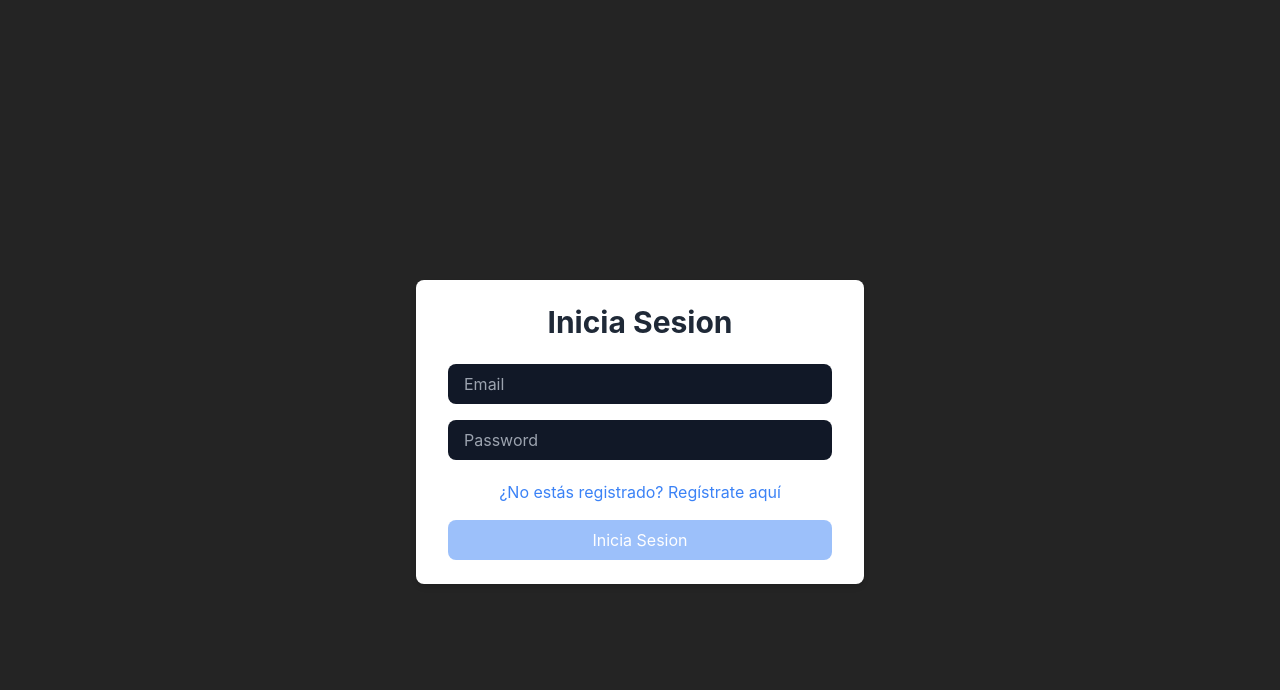
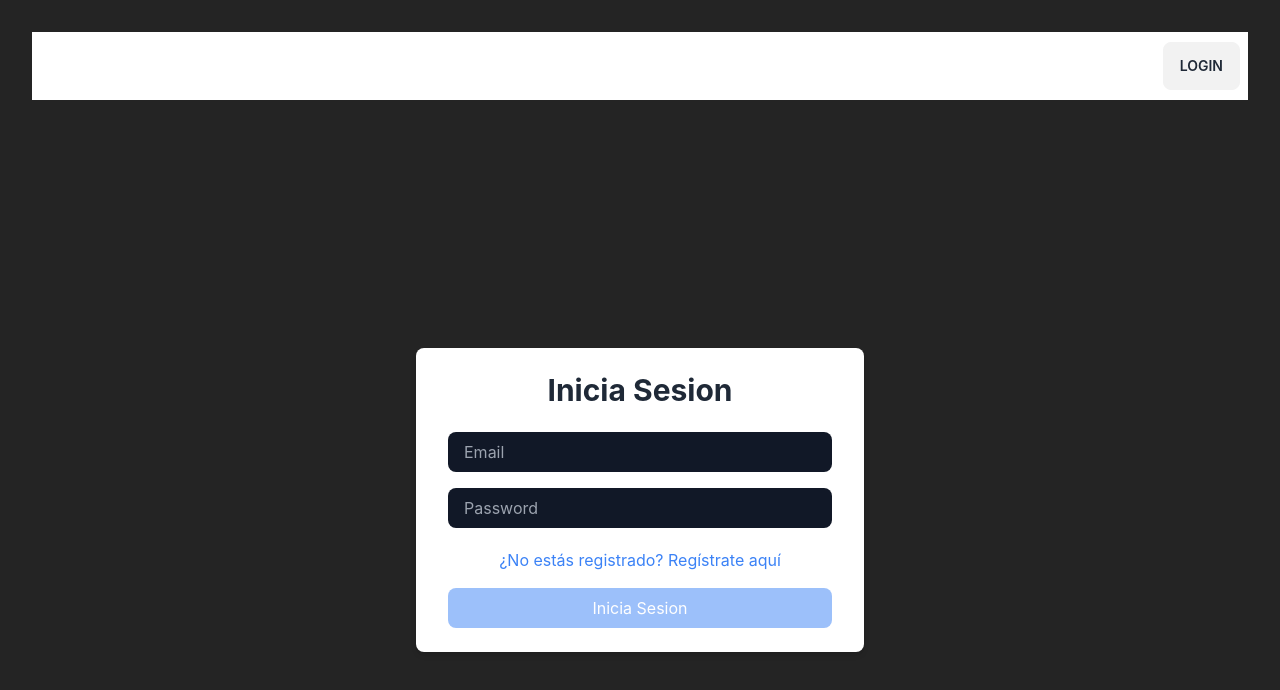
Before and after one commit to spawn22/proyect-veterinario, a React (Vite) app in the folder front/: page /login in a window 1280 px wide. Shown: the top 690 px of the page. Built offline with nearby package versions, Linux system fonts and the light colour scheme.

Commit message:
Se agrega el maquetado del navbar

```diff
--- a/front/src/components/Common/Menu.jsx
+++ b/front/src/components/Common/Menu.jsx
@@ -1,10 +1,67 @@
+import { NavLink } from "react-router-dom";
 
 const Menu = () => {
-    return (
-        <div>
-
+  return (
+    <div className="navbar bg-base-100">
+      <div className="navbar-start">
+        <div className="dropdown">
+          <label tabIndex={0} className="btn btn-ghost lg:hidden">
+            <svg
+              xmlns="http://www.w3.org/2000/svg"
+              className="h-5 w-5"
+              fill="none"
+              viewBox="0 0 24 24"
+              stroke="currentColor"
+            >
+              <path
+                strokeLinecap="round"
+                strokeLinejoin="round"
+                strokeWidth="2"
+                d="M4 6h16M4 12h8m-8 6h16"
+              />
+            </svg>
+          </label>
+          <ul
+            tabIndex={0}
+            className="menu menu-sm dropdown-content mt-3 z-[1] p-2 shadow bg-base-100 rounded-box w-52"
+          >
+            <li>
+              <NavLink to={'/home'}>Inicio</NavLink>
+            </li>
+            <li>
+              <NavLink to={'/calendar'}>Calendario</NavLink>
+            </li>
+            <li>
+              <NavLink to={'/'}>Praciente</NavLink>
+            </li>
+            <li>
+              <NavLink to={'/Profile'}>Perfil</NavLink>
+            </li>
+          </ul>
         </div>
-    );
+        <a className="btn btn-ghost normal-case text-xl">Veterinaria</a>
+      </div>
+      <div className="navbar-center hidden lg:flex">
+        <ul className="menu menu-horizontal px-1">
+        <li>
+              <NavLink to={'/home'}>Inicio</NavLink>
+            </li>
+            <li>
+              <NavLink to={'/calendar'}>Calendario</NavLink>
+            </li>
+            <li>
+              <NavLink to={'/'}>Praciente</NavLink>
+            </li>
+            <li>
+              <NavLink to={'/Profile'}>Perfil</NavLink>
+            </li>
+        </ul>
+      </div>
+      <div className="navbar-end">
+        <NavLink className="btn" to={'/login'}>Login</NavLink>
+      </div>
+    </div>
+  );
 };
 
 export default Menu;
```
